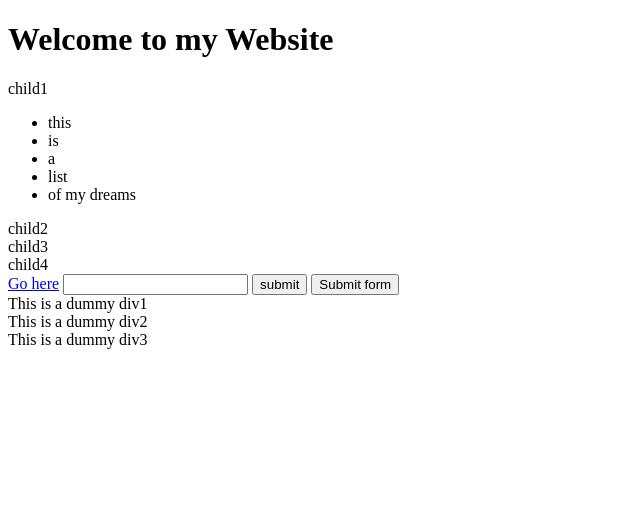
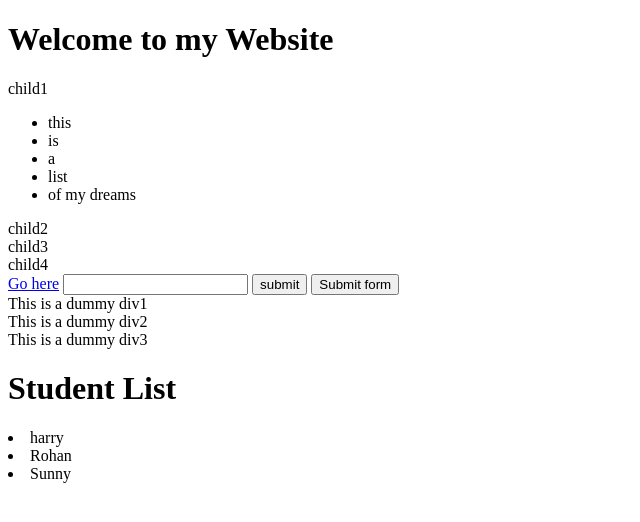
Before and after one commit to JUNKIEJAM/JS-Tutorials, a plain HTML site: page website.html in a window 1280 px wide. Shown: the whole page, without its empty margins (0-640 px from the left). Drawn offline with Linux system fonts and the light colour scheme.

Commit message:
Callback Function

```diff
--- a/js/tut37.js
+++ b/js/tut37.js
@@ -1 +1,34 @@
 console.log("Tutorial 37");
+
+//pretend that this response is coming from the server
+const students=[
+    {name:"harry",subject:"JavaScript"},
+    {name:"Rohan", subject:"Machine"}
+]
+
+
+function enrollStudent(student,callback){
+
+    setTimeout(function(){
+        students.push(student);
+        console.log("Student has been enrolled");
+        callback();
+    },1000);     // will push after 3 seconds
+}
+
+
+function getStudent(){
+
+    setTimeout(function(){
+        let str="";
+        students.forEach(function(student){
+            str+=`<li>${student.name}</li>`
+            console.log("Student has been fetched");
+        });
+        document.getElementById('students').innerHTML=str;
+    },3000);     // will push after 3 seconds
+}
+
+let newStudent={name:"Sunny", subject: "Python"}
+enrollStudent(newStudent,getStudent);
+//getStudent();
--- a/website.html
+++ b/website.html
@@ -37,6 +37,8 @@
     </div>
     <div class="no">This is a dummy div3
     </div>
+    <h1>Student List</h1>
+    <div id="students"></div>
 </body>
 
 <!--<script src="js/tut12.js"></script>
```
Also changed, not shown: js/tut38.js (added).
